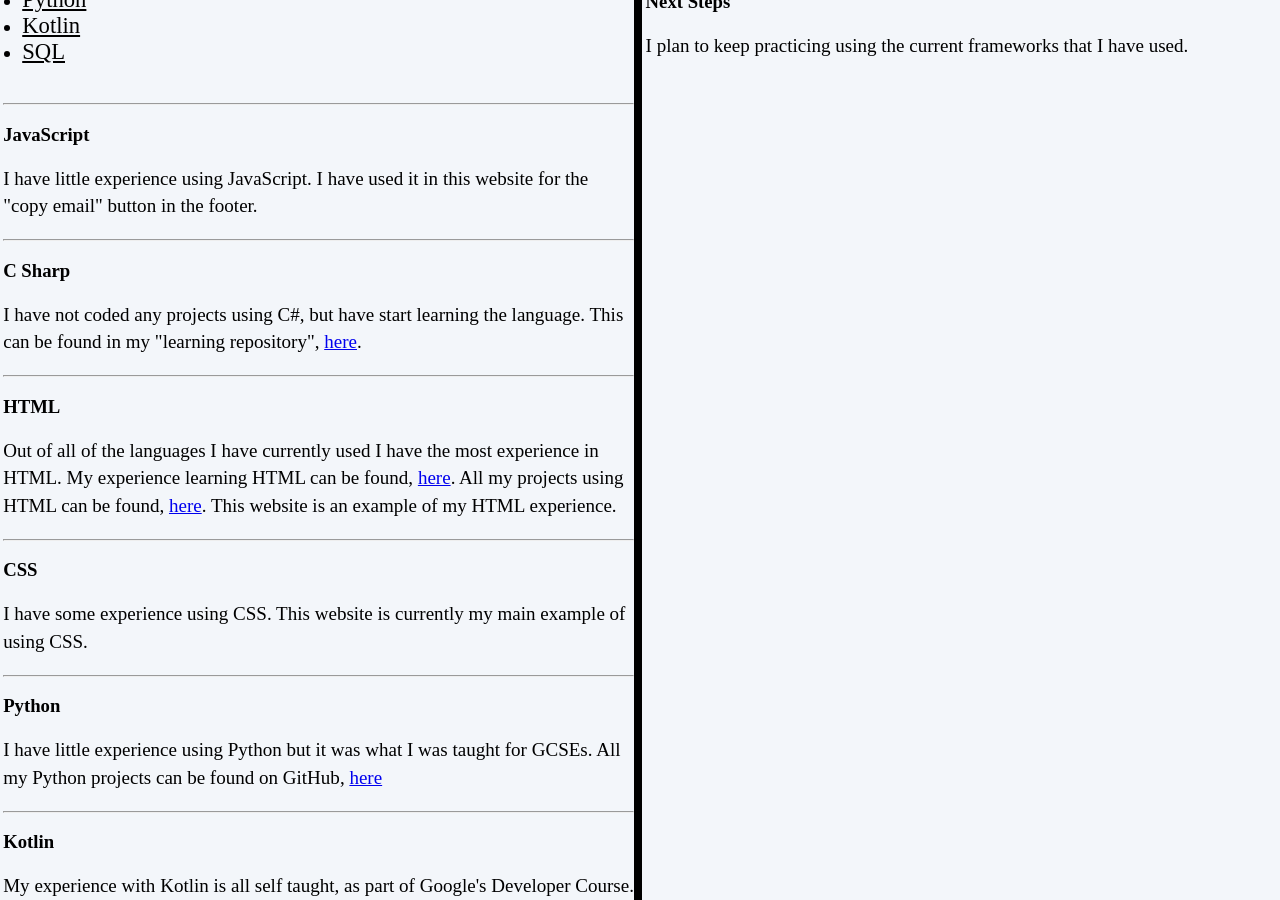
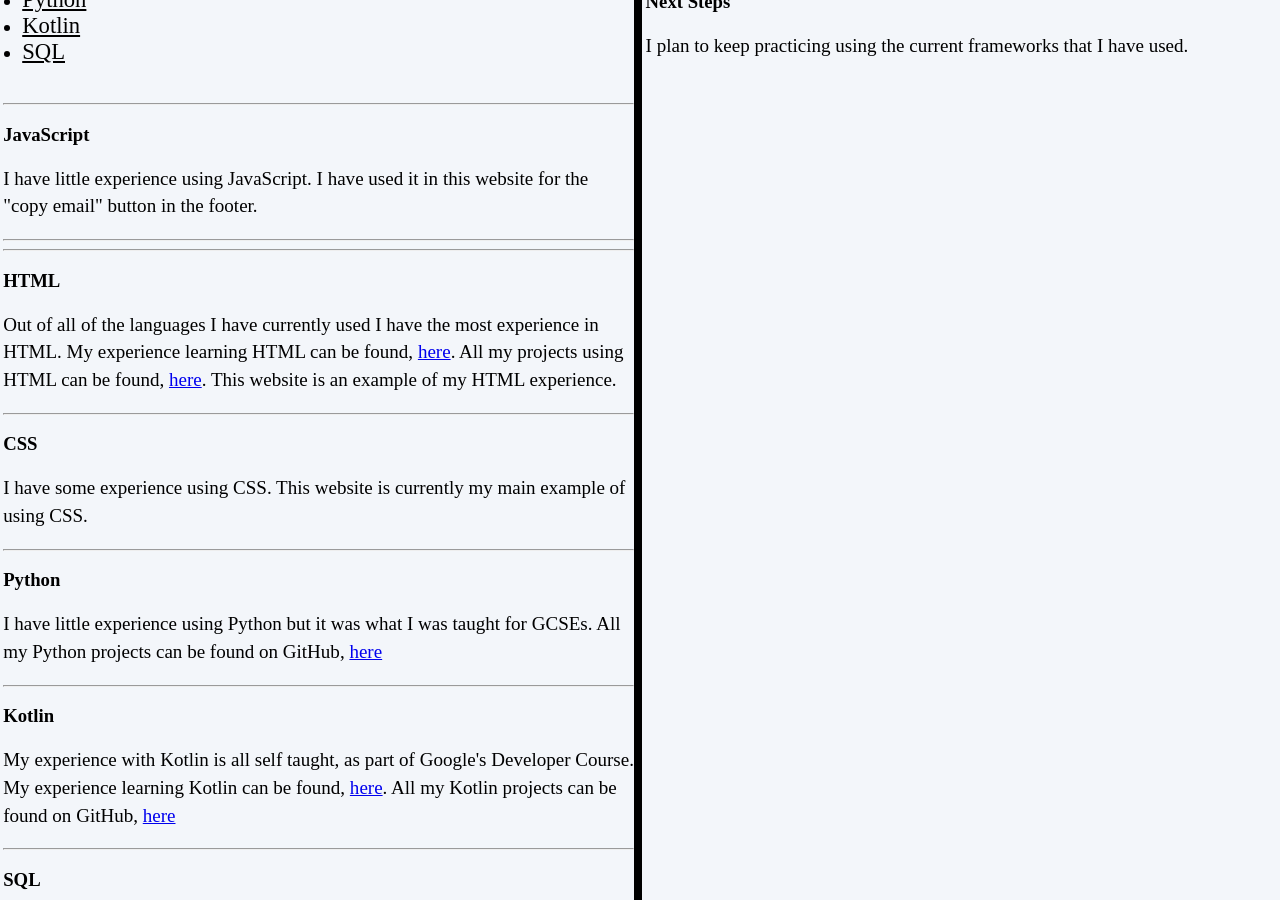
Before and after one commit to Andrew-Dev-Coder/Portfolio, a Jekyll site: the page built from Pages/OtherPages/skills.html, in a window 1280 px wide and 900 px high, scrolled down 2448 px. Built offline with Jekyll 4.4.1, drawn with Linux system fonts in a browser that asks for light colours.

Commit message:
Update skills.html
Removed section on C# as it is now redundant

```diff
--- a/Pages/OtherPages/skills.html
+++ b/Pages/OtherPages/skills.html
@@ -269,15 +269,6 @@ permalink: /skills/
 
             <hr>
 
-            <!-- START C SHARP -->
-            <article id="c#">
-                <h3>C Sharp</h3>
-                <p>
-                    I have not coded any projects using C#, but have start learning the language.
-                    This can be found in my "learning repository", <a href="https://github.com/Andrew-Dev-Coder/Learning/tree/main/ConsoleAppLearning">here</a>.
-                </p>
-            </article>
-
             <hr>
 
             <!-- START HTML -->
```
